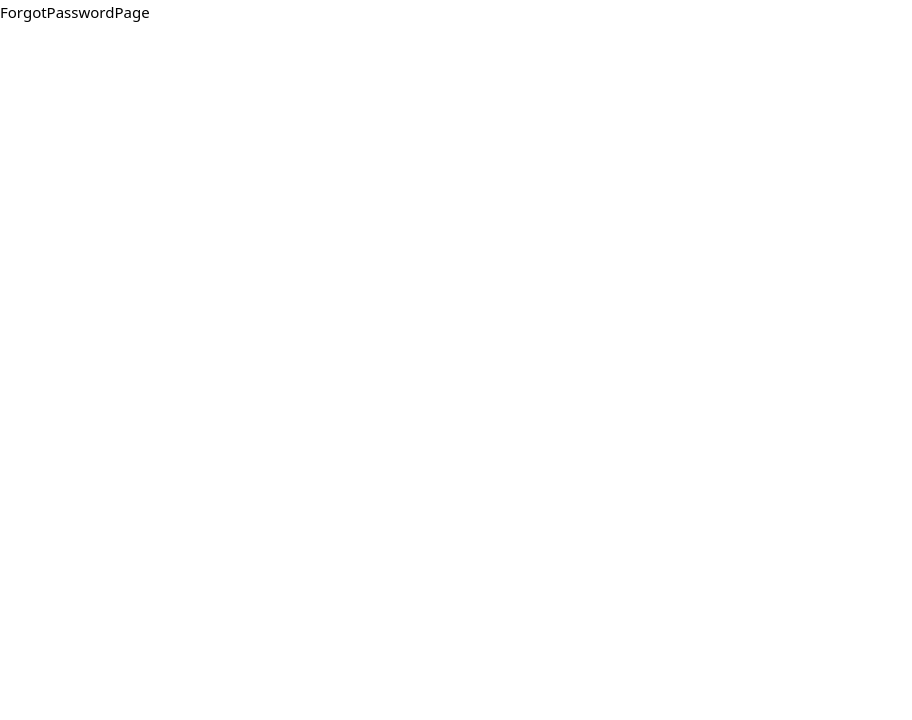
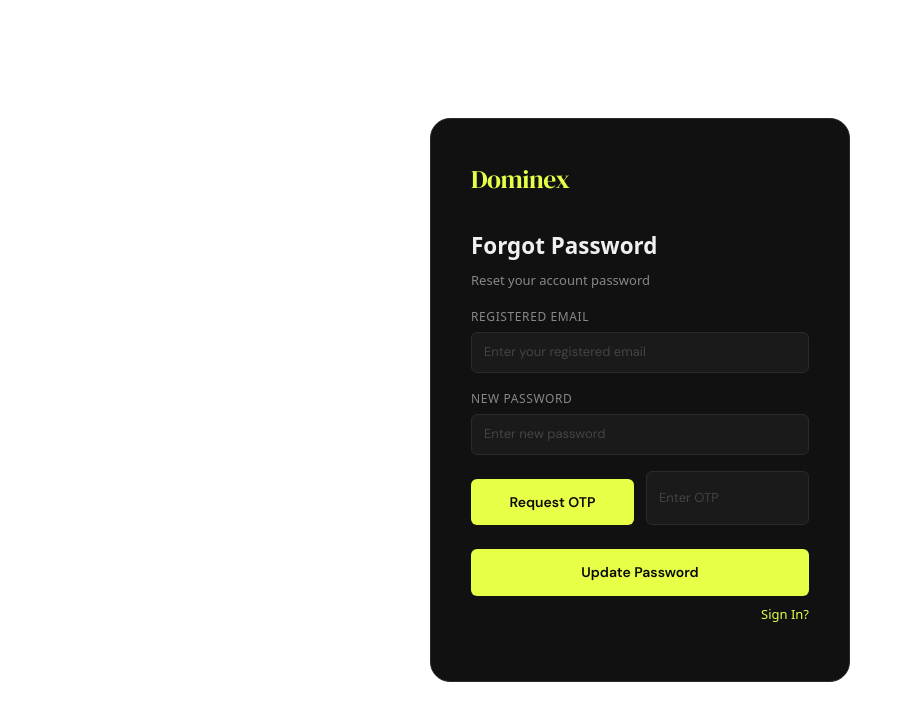
Before and after one commit to kishukumar07/dominex-client, a Next.js app: page /auth/forgot-password in a window 1280 px wide. Shown: the top 720 px of the page, without its empty margins (0-912 px from the left). Built offline with nearby package versions, Linux system fonts and the light colour scheme; no server answers.

Commit message:
feat: forgot Password Page

```diff
--- a/app/auth/forgot-password/page.jsx
+++ b/app/auth/forgot-password/page.jsx
@@ -1,9 +1,163 @@
-import React from 'react'
+"use client";
 
-function ForgotPasswordPage() {
+import { useState } from "react";
+import { apiRequest } from "@/lib/api";
+import { useRouter } from "next/navigation";
+import Link from "next/link";
+
+function ForgotPage() {
+  const router = useRouter();
+
+  const [formData, setFormData] = useState({
+    email: "",
+    otp: "",
+    newPassword: "",
+  });
+
+  const [error, setError] = useState("");
+  const [success, setSuccess] = useState("");
+  const [loading, setLoading] = useState(false);
+  const [loadingOtp, setLoadingOtp] = useState(false);
+
+  const changeHandler = (key, value) => {
+    setFormData((prev) => ({
+      ...prev,
+      [key]: value,
+    }));
+  };
+
+  const handleSubmit = async (e) => {
+    e.preventDefault();
+
+    setLoading(true);
+    setError("");
+    setSuccess("");
+
+    try {
+      const res = await apiRequest("users/passwordReset", "PATCH", formData);
+
+      if (res.success) {
+        setSuccess(res.msg);
+
+        setTimeout(() => {
+          router.push("/auth/login");
+        }, 1500);
+      } else {
+        setError(res.msg);
+      }
+    } catch (err) {
+      setError(err?.msg || "Something went wrong");
+    } finally {
+      setLoading(false);
+    }
+  };
+
+  const handelOtpSendReq = async (e) => {
+    e.preventDefault();
+
+    if (!formData.email) {
+      return setError("Please enter your registered email");
+    }
+
+    setLoadingOtp(true);
+    setError("");
+    setSuccess("");
+
+    try {
+      const res = await apiRequest("users/requestResetEmail", "PATCH", {
+        email: formData.email,
+      });
+
+      if (res.success) {
+        setSuccess(res.msg);
+      } else {
+        setError(res.msg);
+      }
+    } catch (err) {
+      setError(err?.msg || "Failed to send OTP");
+    } finally {
+      setLoadingOtp(false);
+    }
+  };
+
   return (
-    <div>ForgotPasswordPage</div>
-  )
+    <div className="page-center">
+      <div className="card">
+        <span className="brand">Dominex</span>
+
+        <h1 className="heading-lg">Forgot Password</h1>
+        <p className="text-muted mb-4">Reset your account password</p>
+
+        {error && <div className="alert alert-error">{error}</div>}
+
+        {success && <div className="alert alert-success">{success}</div>}
+
+        <form onSubmit={handleSubmit}>
+          <div className="form-group">
+            <label className="form-label">Registered Email</label>
+            <input
+              className="input"
+              type="email"
+              placeholder="Enter your registered email"
+              value={formData.email}
+              onChange={(e) => changeHandler("email", e.target.value)}
+              required
+            />
+          </div>
+
+          <div className="form-group">
+            <label className="form-label">New Password</label>
+            <input
+              className="input"
+              type="password"
+              placeholder="Enter new password"
+              value={formData.newPassword}
+              onChange={(e) => changeHandler("newPassword", e.target.value)}
+              required
+            />
+          </div>
+
+          <div
+            className="form-group"
+            style={{
+              display: "grid",
+              gridTemplateColumns: "1fr 1fr",
+              gap: "12px",
+            }}
+          >
+            <button
+              className="btn btn-primary"
+              type="button"
+              onClick={handelOtpSendReq}
+              disabled={loadingOtp}
+            >
+              {loadingOtp ? "Sending..." : "Request OTP"}
+            </button>
+
+            <input
+              className="input"
+              type="text"
+              placeholder="Enter OTP"
+              value={formData.otp}
+              onChange={(e) => changeHandler("otp", e.target.value)}
+              required
+            />
+          </div>
+
+          <button className="btn btn-primary" type="submit" disabled={loading}>
+            {loading ? "Updating Password..." : "Update Password"}
+          </button>
+
+          <div className="flex justify-between items-center mt-2 mb-4">
+            <span />
+            <Link href="/auth/login" className="link">
+              Sign In?
+            </Link>
+          </div>
+        </form>
+      </div>
+    </div>
+  );
 }
 
-export default ForgotPasswordPage
+export default ForgotPage;
```
